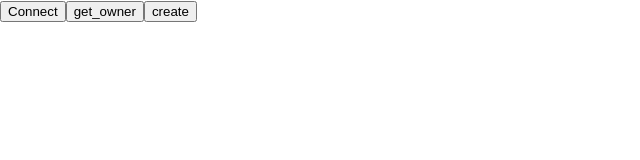
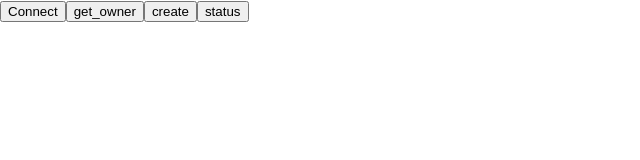
Before and after one commit to HiteshMittal07/CryptoCash_Starknet, a React (Create React App) app in the folder client/: page / in a window 1280 px wide. Shown: the top 160 px of the page, without its empty margins (0-640 px from the left). Built offline with nearby package versions, Linux system fonts and the light colour scheme.

Commit message:
adding status function

```diff
--- a/client/src/App.js
+++ b/client/src/App.js
@@ -42,11 +42,22 @@ function App() {
     const owner = await contract.get_owner();
     console.log(owner.toString(16));
   }
+
+  async function get_status() {
+    const provider = new RpcProvider({
+      nodeUrl: "https://starknet-sepolia.public.blastapi.io/rpc/v0_7",
+    });
+    console.log(provider);
+    const contract = new Contract(contractABI, Contract_Address, provider);
+    const status = await contract.get_note_status({ low: 10000, high: 200 });
+    console.log(status);
+  }
   return (
     <div>
       <button onClick={connectWallet}>Connect</button>
       <button onClick={get_owner}>get_owner</button>
       <button onClick={createNote}>create</button>
+      <button onClick={get_status}>status</button>
     </div>
   );
 }
```
